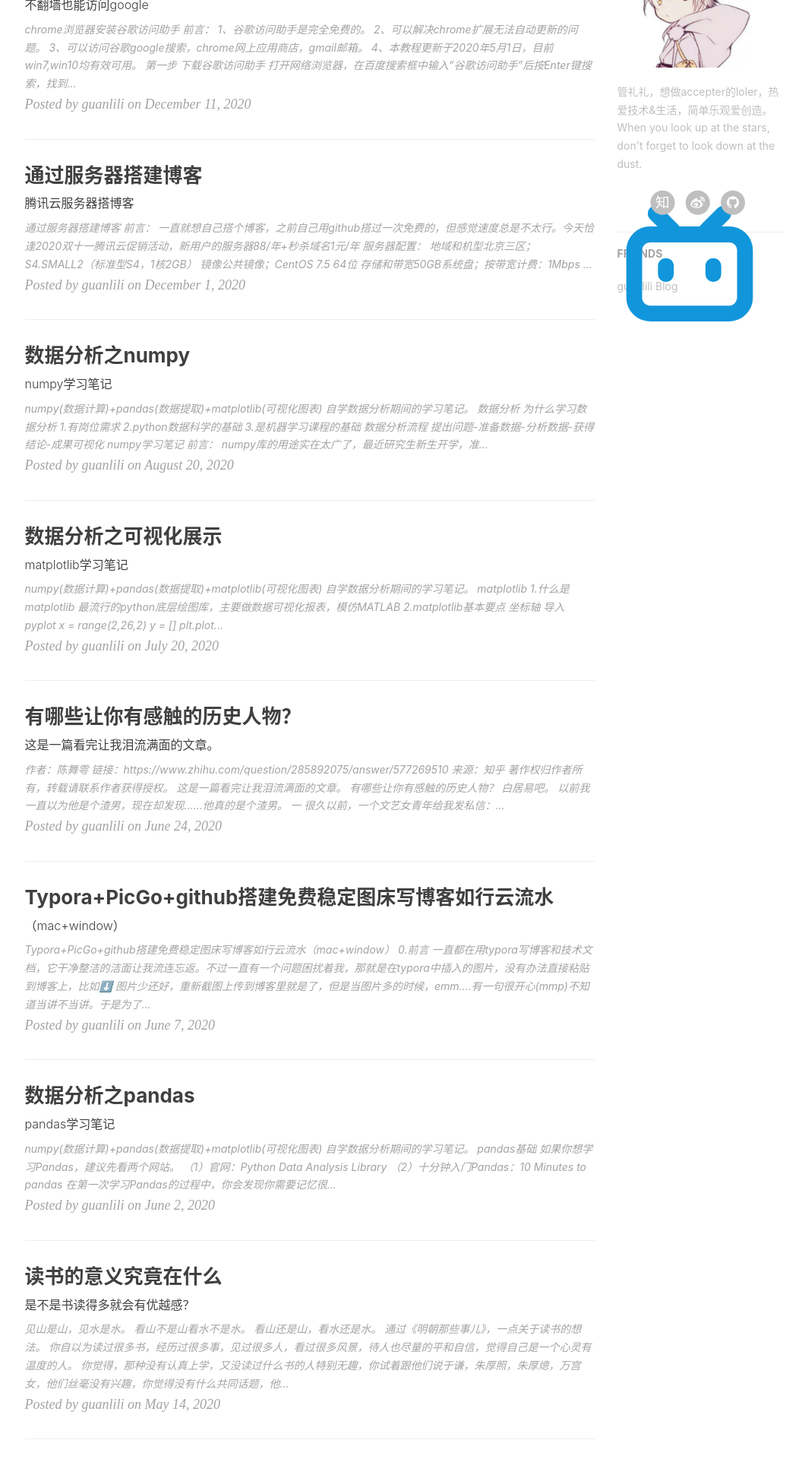
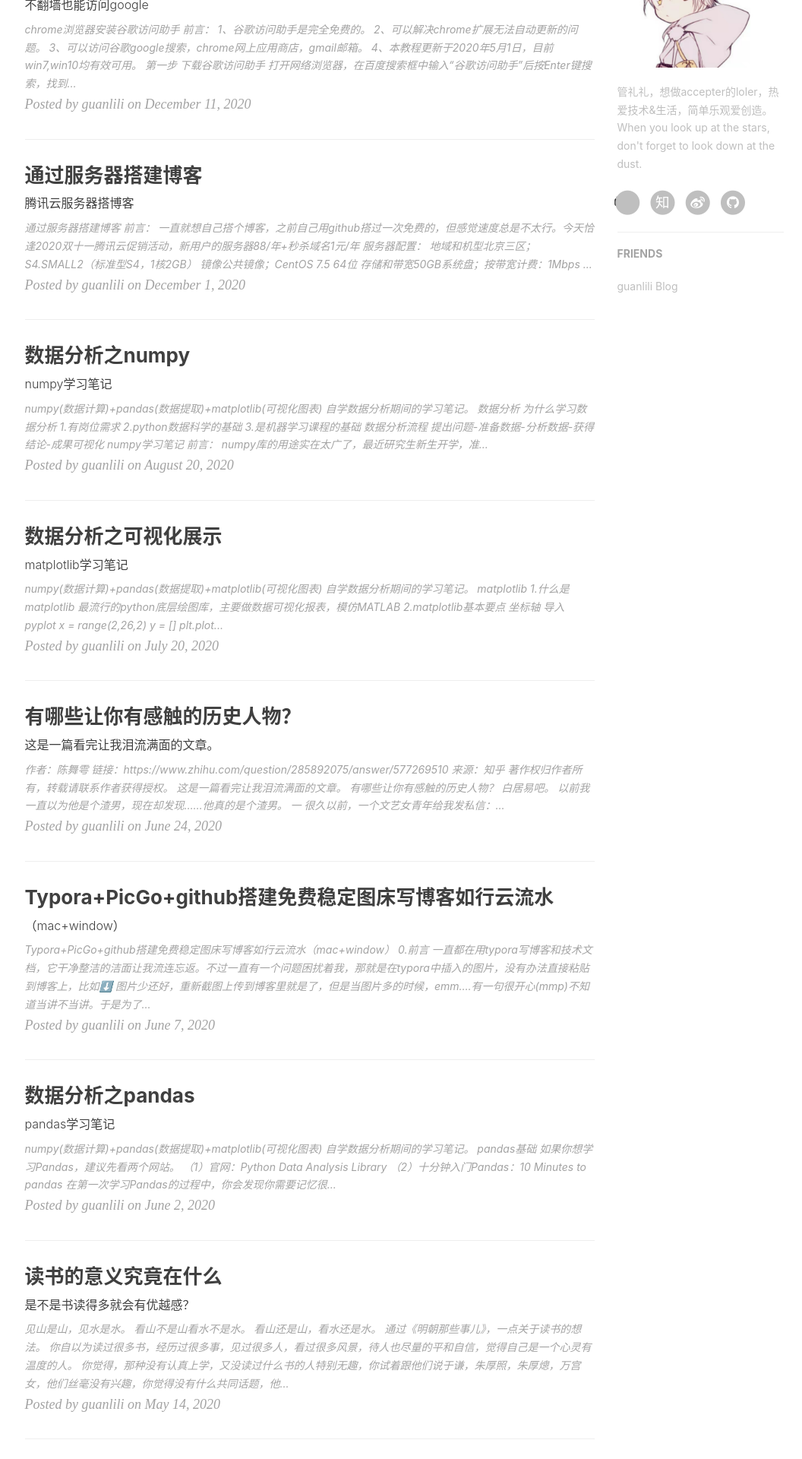
Before and after one commit to guanlili/guanlili.github.io, a Jekyll site: the page built from index.html, in a window 1280 px wide. Shown: the part 777-2697 px from the top of the page at 76% size, without its empty margins (135-1191 px from the left). Built offline with Jekyll 4.4.1, drawn with Linux system fonts in a browser that asks for light colours; nearby versions of some CDN libraries; the list of posts is cut into pages by our own code; comment, search, counter and statistics services are not loaded.

Commit message:
Update sns-links.html

```diff
--- a/_includes/sns-links.html
+++ b/_includes/sns-links.html
@@ -22,8 +22,8 @@
   <li>
     <a href="https://twitter.com/{{ site.twitter_username }}">
       <span class="fa-stack fa-lg">
-        <svg t="1612361447640" class="icon" viewBox="0 0 1024 1024" version="1.1" xmlns="http://www.w3.org/2000/svg" p-id="721" width="200" height="200"><path d="M777.514667 131.669333a53.333333 53.333333 0 0 1 0 75.434667L728.746667 255.829333h49.92A160 160 0 0 1 938.666667 415.872v320a160 160 0 0 1-160 160H245.333333A160 160 0 0 1 85.333333 735.872v-320a160 160 0 0 1 160-160h49.749334L246.4 207.146667a53.333333 53.333333 0 1 1 75.392-75.434667l113.152 113.152c3.370667 3.370667 6.186667 7.04 8.448 10.965333h137.088c2.261333-3.925333 5.12-7.68 8.490667-11.008l113.109333-113.152a53.333333 53.333333 0 0 1 75.434667 0z m1.152 231.253334H245.333333a53.333333 53.333333 0 0 0-53.205333 49.365333l-0.128 4.010667v320c0 28.117333 21.76 51.157333 49.365333 53.162666l3.968 0.170667h533.333334a53.333333 53.333333 0 0 0 53.205333-49.365333l0.128-3.968v-320c0-29.44-23.893333-53.333333-53.333333-53.333334z m-426.666667 106.666666c29.44 0 53.333333 23.893333 53.333333 53.333334v53.333333a53.333333 53.333333 0 1 1-106.666666 0v-53.333333c0-29.44 23.893333-53.333333 53.333333-53.333334z m320 0c29.44 0 53.333333 23.893333 53.333333 53.333334v53.333333a53.333333 53.333333 0 1 1-106.666666 0v-53.333333c0-29.44 23.893333-53.333333 53.333333-53.333334z" p-id="722" fill="#1296db"></path></svg>
-
+        <i class="fa fa-circle fa-stack-2x"></i>
+        <svg t="1612362575942" class="icon" viewBox="0 0 1024 1024" version="1.1" xmlns="http://www.w3.org/2000/svg" p-id="1009" width="16" height="16"><path d="M777.514667 131.669333a53.333333 53.333333 0 0 1 0 75.434667L728.746667 255.829333h49.92A160 160 0 0 1 938.666667 415.872v320a160 160 0 0 1-160 160H245.333333A160 160 0 0 1 85.333333 735.872v-320a160 160 0 0 1 160-160h49.749334L246.4 207.146667a53.333333 53.333333 0 1 1 75.392-75.434667l113.152 113.152c3.370667 3.370667 6.186667 7.04 8.448 10.965333h137.088c2.261333-3.925333 5.12-7.68 8.490667-11.008l113.109333-113.152a53.333333 53.333333 0 0 1 75.434667 0z m1.152 231.253334H245.333333a53.333333 53.333333 0 0 0-53.205333 49.365333l-0.128 4.010667v320c0 28.117333 21.76 51.157333 49.365333 53.162666l3.968 0.170667h533.333334a53.333333 53.333333 0 0 0 53.205333-49.365333l0.128-3.968v-320c0-29.44-23.893333-53.333333-53.333333-53.333334z m-426.666667 106.666666c29.44 0 53.333333 23.893333 53.333333 53.333334v53.333333a53.333333 53.333333 0 1 1-106.666666 0v-53.333333c0-29.44 23.893333-53.333333 53.333333-53.333334z m320 0c29.44 0 53.333333 23.893333 53.333333 53.333334v53.333333a53.333333 53.333333 0 1 1-106.666666 0v-53.333333c0-29.44 23.893333-53.333333 53.333333-53.333334z" p-id="1010"></path></svg>
       </span>
     </a>
   </li>
```
